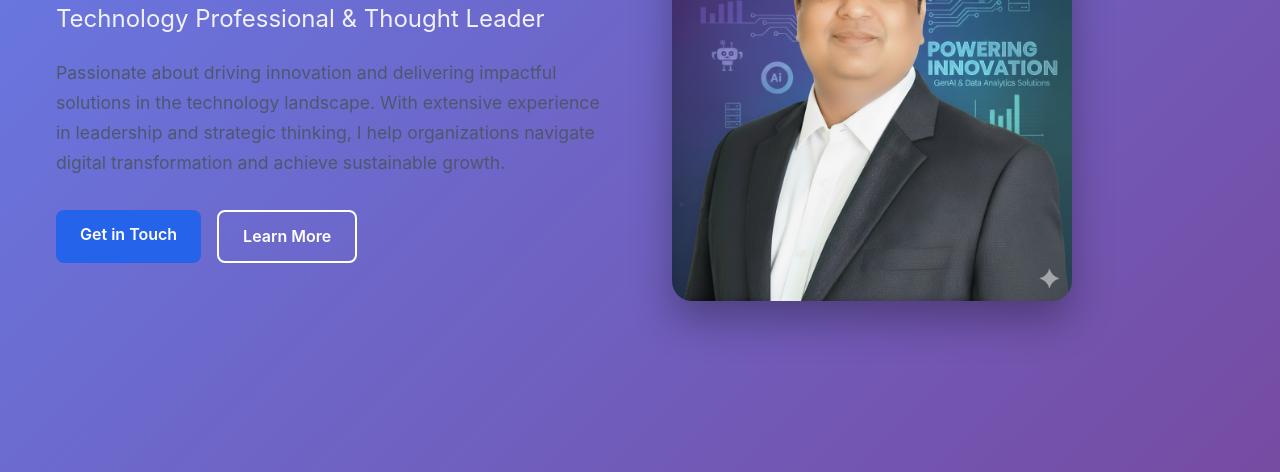
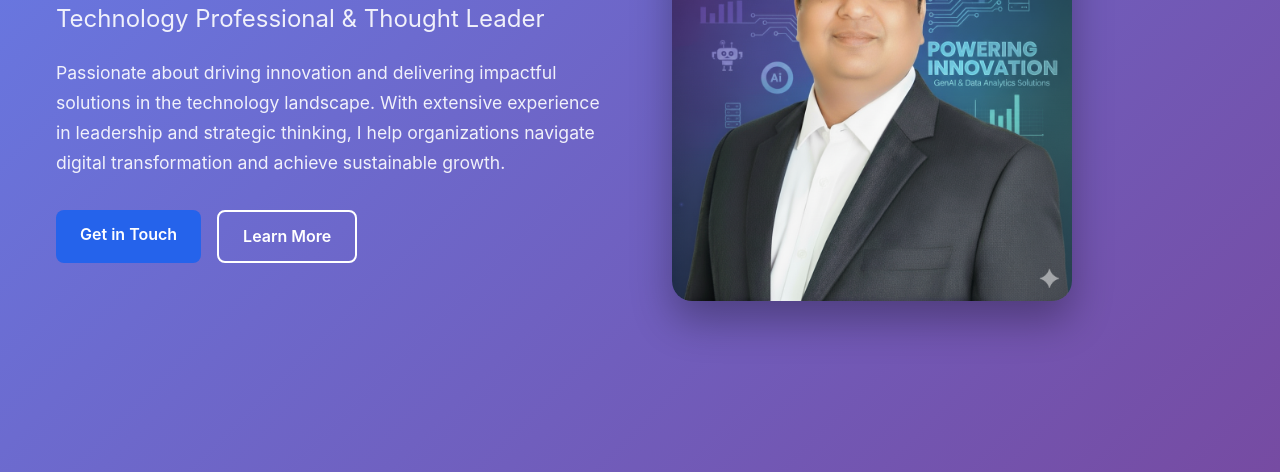
Before and after one commit to rinkeshjindal/rinkeshjindal, a website: page index.html in a window 1280 px wide. Shown: the part 328-800 px from the top of the page. Drawn offline with Linux system fonts and the light colour scheme.

Commit message:
Update style.css

```diff
--- a/assets/css/style.css
+++ b/assets/css/style.css
@@ -176,6 +176,7 @@ p {
     margin-bottom: 2rem;
     opacity: 0.9;
     line-height: 1.7;
+    color: white
 }
 
 .hero-cta {
```
